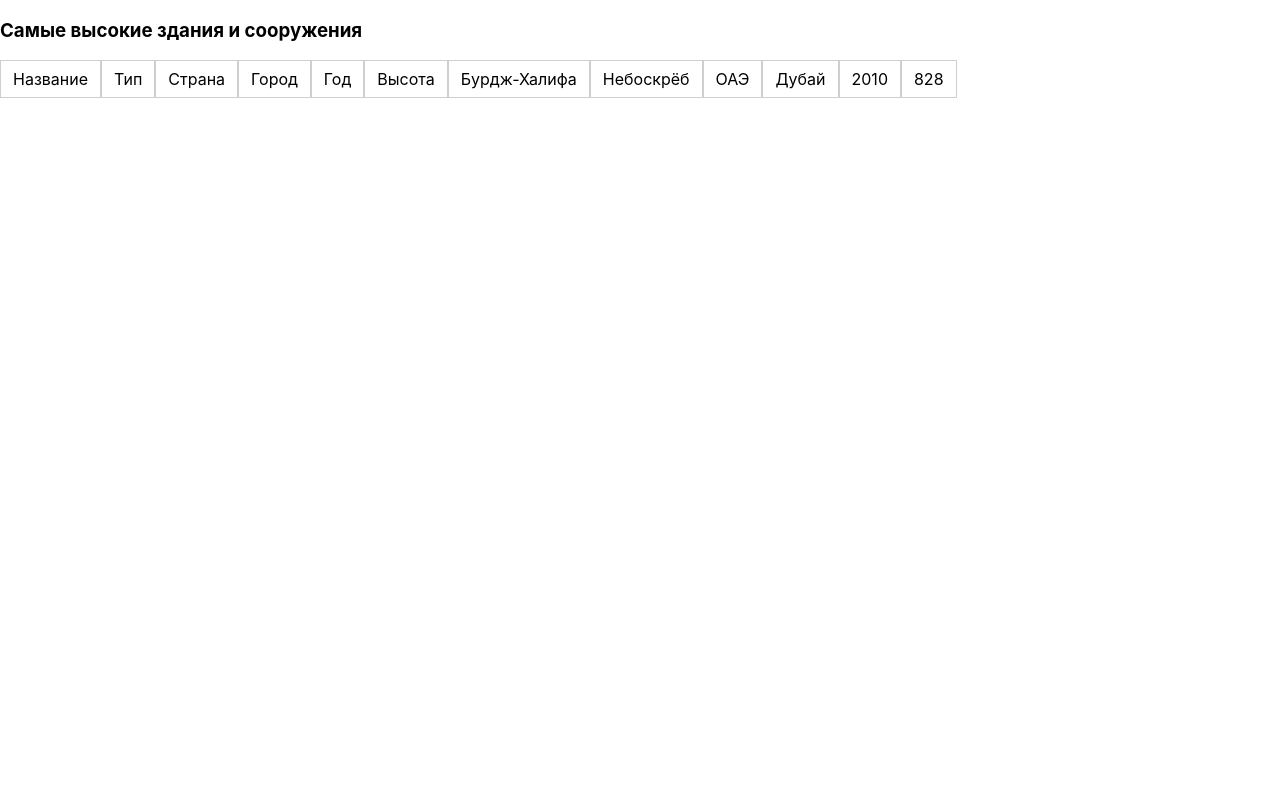
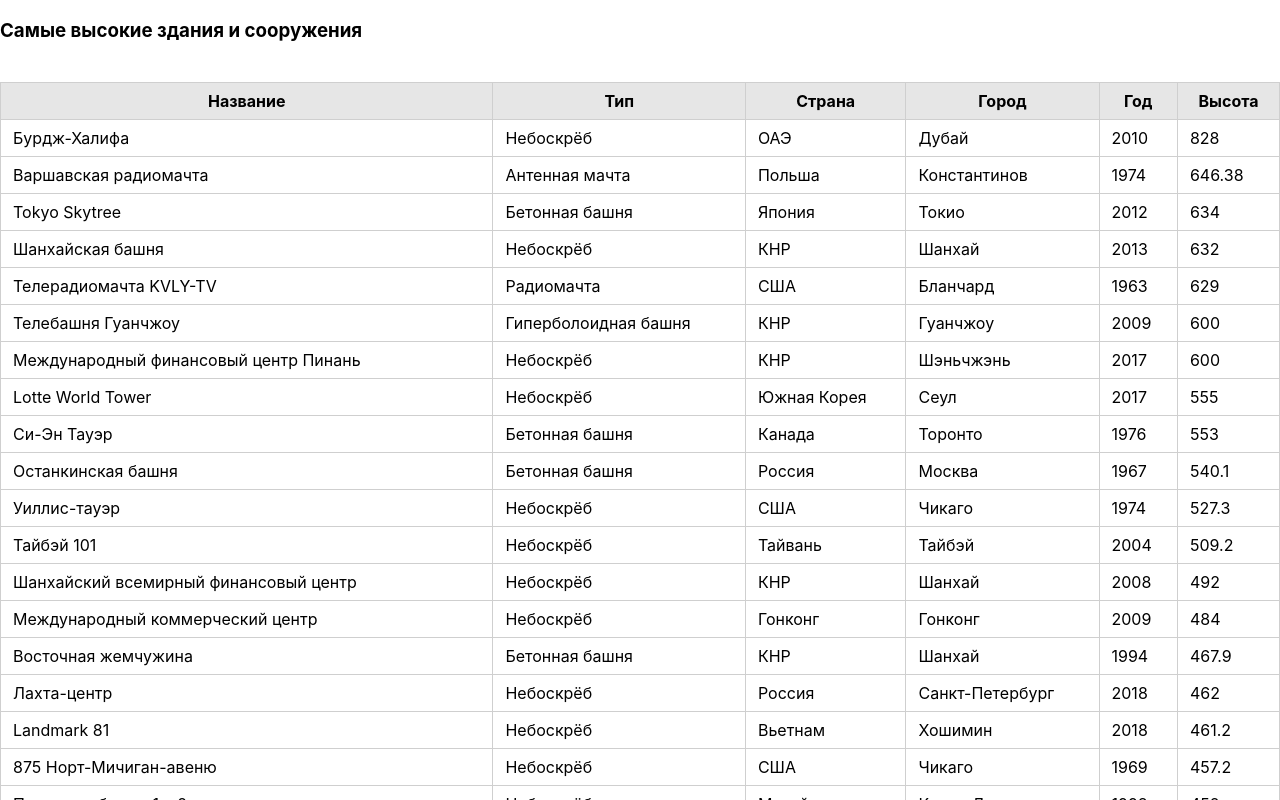
Before and after one commit to mintedcoinn/web-term2-lab5, a React (Create React App) app: page / in a window 1280 px wide. Shown: the top 800 px of the page. Built offline with nearby package versions, Linux system fonts and the light colour scheme.

Commit message:
add: layout table component

```diff
--- a/src/App.js
+++ b/src/App.js
@@ -1,14 +1,13 @@
 import logo from './images/logo.svg';
 import './CSS/App.css';
-import TableRow from './components/TableRow';
+import Table from './components/Table.js';
 import buildings from './data';
 
 function App() {
   return (
     <div className="App">
       <h3>Самые высокие здания и сооружения</h3>
-      <TableRow row={Object.keys(buildings[0])} isHead = "1" />
-      <TableRow row={Object.values(buildings[0])} isHead = "0" />
+       <Table data={ buildings } />
     </div>
   );
 }
--- /dev/null
+++ b/src/components/Table.js
@@ -0,0 +1,21 @@
+import TableHead from './TableHead.js';
+import TableBody from './TableBody.js';
+
+/*
+   компонент, выводящий на страницу таблицу
+   пропсы:
+      data - данные для таблицы в виде массива объектов
+*/
+
+const Table = (props) => {
+    return(
+      <>
+        <table>
+            <TableHead head={ Object.keys(props.data[0]) } />
+            <TableBody body={ props.data } />
+        </table>
+       </>
+    )
+}
+
+export default Table;
--- /dev/null
+++ b/src/components/TableBody.js
@@ -0,0 +1,24 @@
+import TableRow from './TableRow.js';
+
+/*
+   компонент, для вывода tbody таблицы
+   пропсы:
+      body - данные для таблицы в виде массива объектов
+*/
+const TableBody = (props) => {
+
+   //формируем строки на основе переданных данных
+    const tbody = props.body.map((item, index) =>
+            <tr key={ index }>
+                <TableRow row={ Object.values(item) } isHead="0"/>
+            </tr>
+        );
+
+    return (
+        <tbody>
+            { tbody }
+        </tbody>
+    )
+}
+
+export default TableBody;
--- a/src/components/TableHead.js
+++ b/src/components/TableHead.js
@@ -9,7 +9,7 @@ const TableHead = (props) => {
     return (
         <thead>
             <tr>
-                <TableRow row={ props.head } isHead="1"/>
+                <TableRow row={props.head} isHead="1" />
             </tr>
         </thead>
     )
--- a/src/components/TableRow.js
+++ b/src/components/TableRow.js
@@ -4,10 +4,12 @@
       row - данные для формирования ячеек строки таблицы в виде массива
 */
 const TableRow = (props) => {
-    const cells = props.row.map((item, index) => <td key={ index }> { item } </td>);
-    return(
+    const cells = (props.isHead == 0)
+        ? props.row.map((item, index) => <td key={index}> {item} </td>)
+        : props.row.map((item, index) => <th key={index}> {item} </th>);
+    return (
         <>
-           { cells }
+            {cells}
         </>
     )
 }
```
Also changed, not shown: .deepseek/instructions.md (added).
